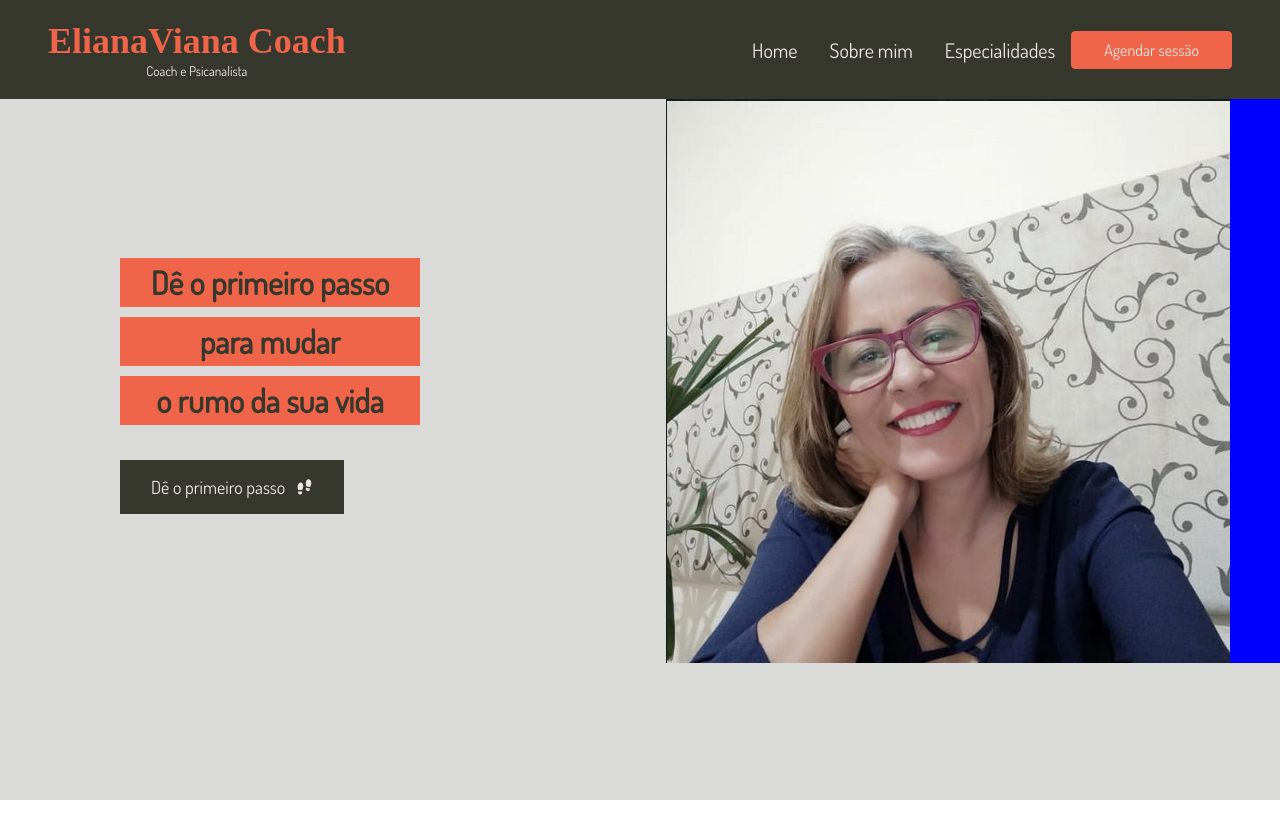
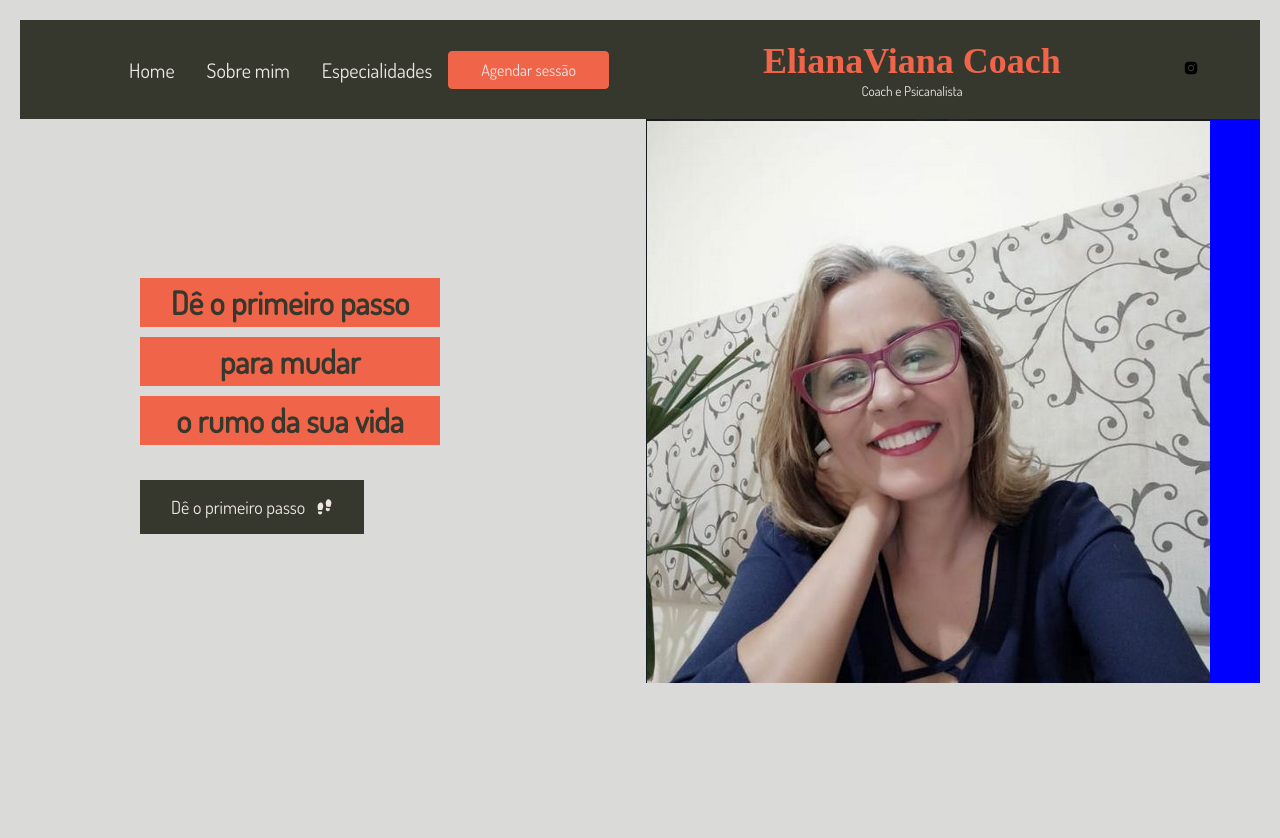
Before and after one commit to FernandoVianaNeto/ElianaVianaCoach-Frontend, a React (Create React App) app: page / in a window 1280 px wide. Before the commit the page ends 800 px from the top, so only its background shows below. Built offline with nearby package versions, Linux system fonts and the light colour scheme; a web font is replaced by a local one.

Commit message:
menu formato na home

```diff
--- a/src/components/Menu/index.jsx
+++ b/src/components/Menu/index.jsx
@@ -1,17 +1,23 @@
 import React from 'react';
 import P from 'prop-types';
-import { Container, LogoContainer, ChildrenContainer } from './styles';
+import { AiFillInstagram } from 'react-icons/ai';
+import {
+  Container, LogoContainer, ChildrenContainer, ButtonsContainer,
+} from './styles';
 
 export function Menu({ children }) {
   return (
     <Container>
+      <ChildrenContainer>
+        {children}
+      </ChildrenContainer>
       <LogoContainer>
         <h3>ElianaViana Coach</h3>
         <small>Coach e Psicanalista</small>
       </LogoContainer>
-      <ChildrenContainer>
-        {children}
-      </ChildrenContainer>
+      <ButtonsContainer>
+        <AiFillInstagram />
+      </ButtonsContainer>
     </Container>
   );
 }
--- a/src/components/Menu/styles.js
+++ b/src/components/Menu/styles.js
@@ -4,7 +4,7 @@ export const Container = styled.div`
   ${({ theme }) => css`
     display: flex;
     align-items: center;
-    justify-content: space-between ;
+    justify-content: space-around;
     padding: 4px 16px;
     background-color: ${theme.colors.fifthColor};
   `}
@@ -47,3 +47,9 @@ export const ChildrenContainer = styled.div`
     background-color: ${theme.colors.fifthColor};
   `}
 `;
+
+export const ButtonsContainer = styled.div`
+  ${() => css`
+
+  `}
+`;
--- a/src/pages/Home/styles.js
+++ b/src/pages/Home/styles.js
@@ -2,9 +2,11 @@ import styled, { css } from 'styled-components';
 
 export const Container = styled.div`
   ${({ theme }) => css`
+    padding: 0;
+    margin: 0;
     background-color: ${theme.colors.secundaryColor};
-    min-height: 100vh;
-    width: 100%;
+    height: 100vh;
+    padding: 20px;
   `}
 `;
 
```
